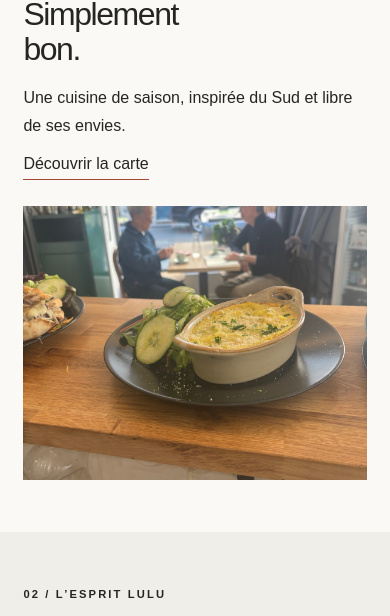
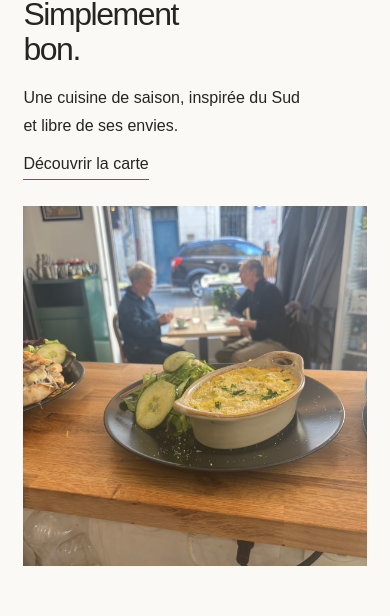
Before and after one commit to lambada46/chez-lulu-site, a Next.js app: page / in a window 390 px wide. Shown: the part 807-1423 px from the top of the page. Built offline with nearby package versions, Linux system fonts and the light colour scheme.

Commit message:
Style asymmetrical Chez Lulu food photography on homepage

```diff
--- a/app/style.css
+++ b/app/style.css
@@ -620,3 +620,18 @@ footer a { color: inherit; text-underline-offset: 4px; }
     margin-top: 12px;
   }
 }
+
+/* Editorial imagery: authentic Chez Lulu dishes */
+.introGallery { position:relative; min-width:0; min-height:clamp(370px,47vw,560px); }
+.introGallery > .photo:first-child { width:78%; height:clamp(350px,42vw,510px); }
+.introGallery .introPinsa { position:absolute; width:46%; height:clamp(220px,29vw,350px); right:0; bottom:0; border:8px solid var(--paper); }
+.introGallery .photo img { object-fit:cover; object-position:center 48%; }
+.introGallery .introPinsa img { object-position:center 54%; }
+.story > .photo img { object-position:center 48%; }
+.intro .sectionText p { max-width:33ch; }
+@media(max-width:850px) {
+  .introGallery { min-height:0; aspect-ratio:1 / 1.05; }
+  .section .introGallery > .photo:first-child { width:78%; height:86%; aspect-ratio:auto; max-height:none; }
+  .section .introGallery .introPinsa { width:47%; height:60%; aspect-ratio:auto; max-height:none; right:0; bottom:0; border-width:5px; }
+  .section .introGallery:not(:has(.introPinsa)) > .photo:first-child { width:100%; height:100%; }
+}
```
